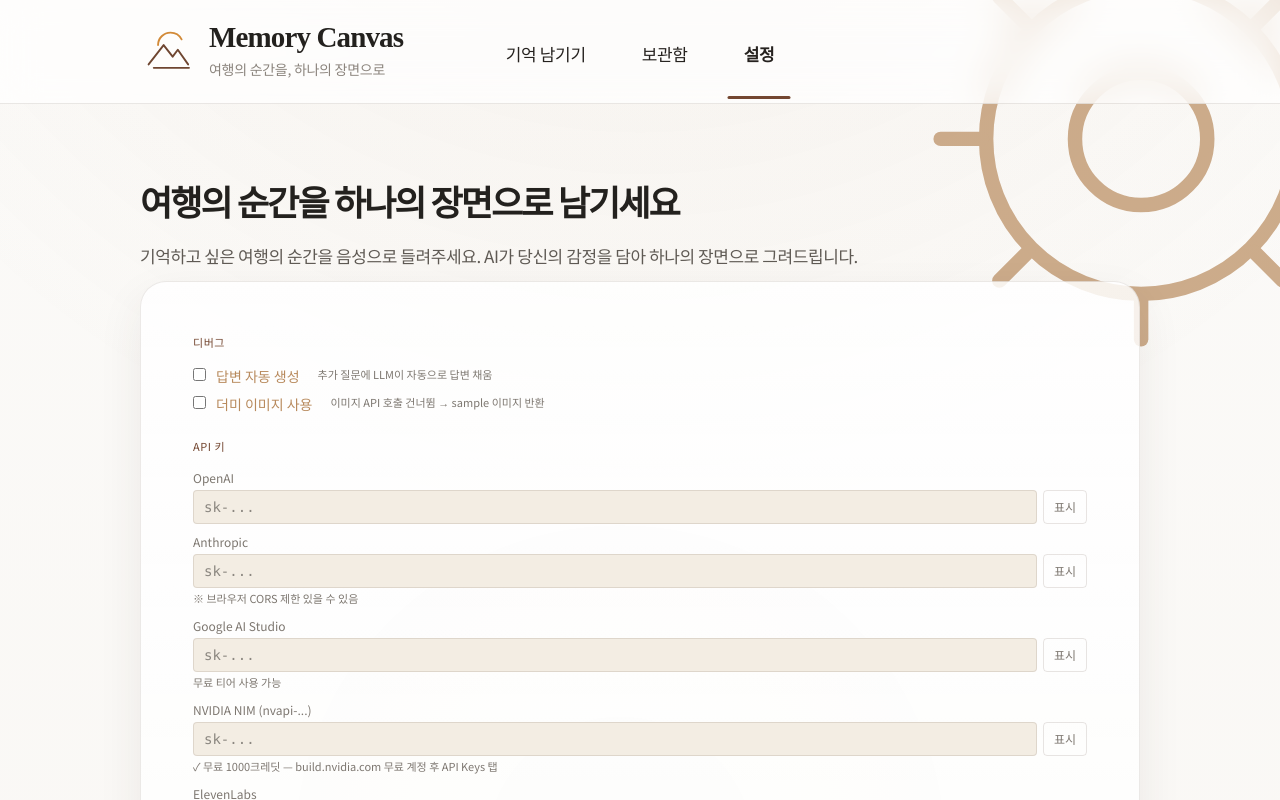
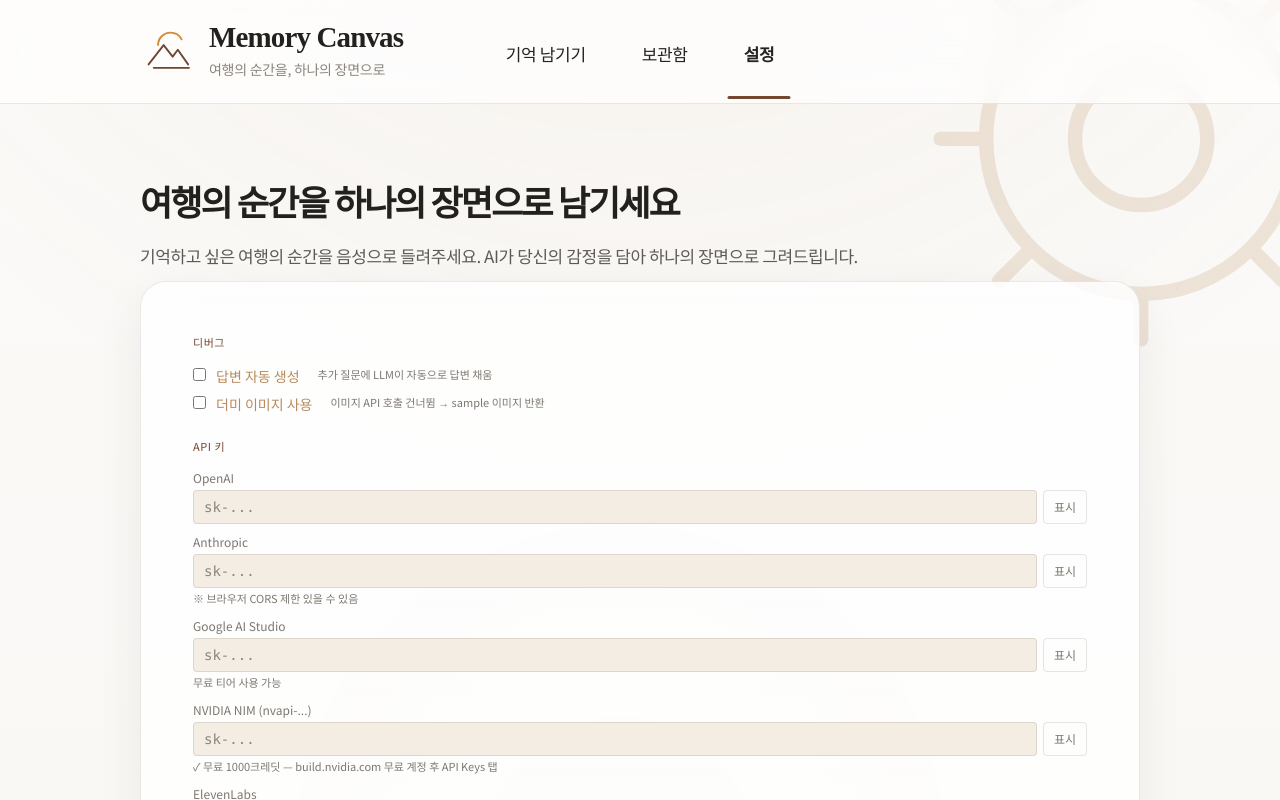
Before and after one commit to nasus1263/memory-afterimage, a React (Vite) app: page /new in a window 1280 px wide. Shown: the top 800 px of the page. Built offline with nearby package versions, Linux system fonts and the light colour scheme.

Commit message:
fix: 워터마크 opacity 0.7 -> 0.2

```diff
--- a/src/index.css
+++ b/src/index.css
@@ -533,7 +533,7 @@ main {
   width: 100%;
   height: 100%;
   color: var(--color-gold);
-  opacity: 0.7;
+  opacity: 0.2;
 }
 
 .demo-badge {
```
